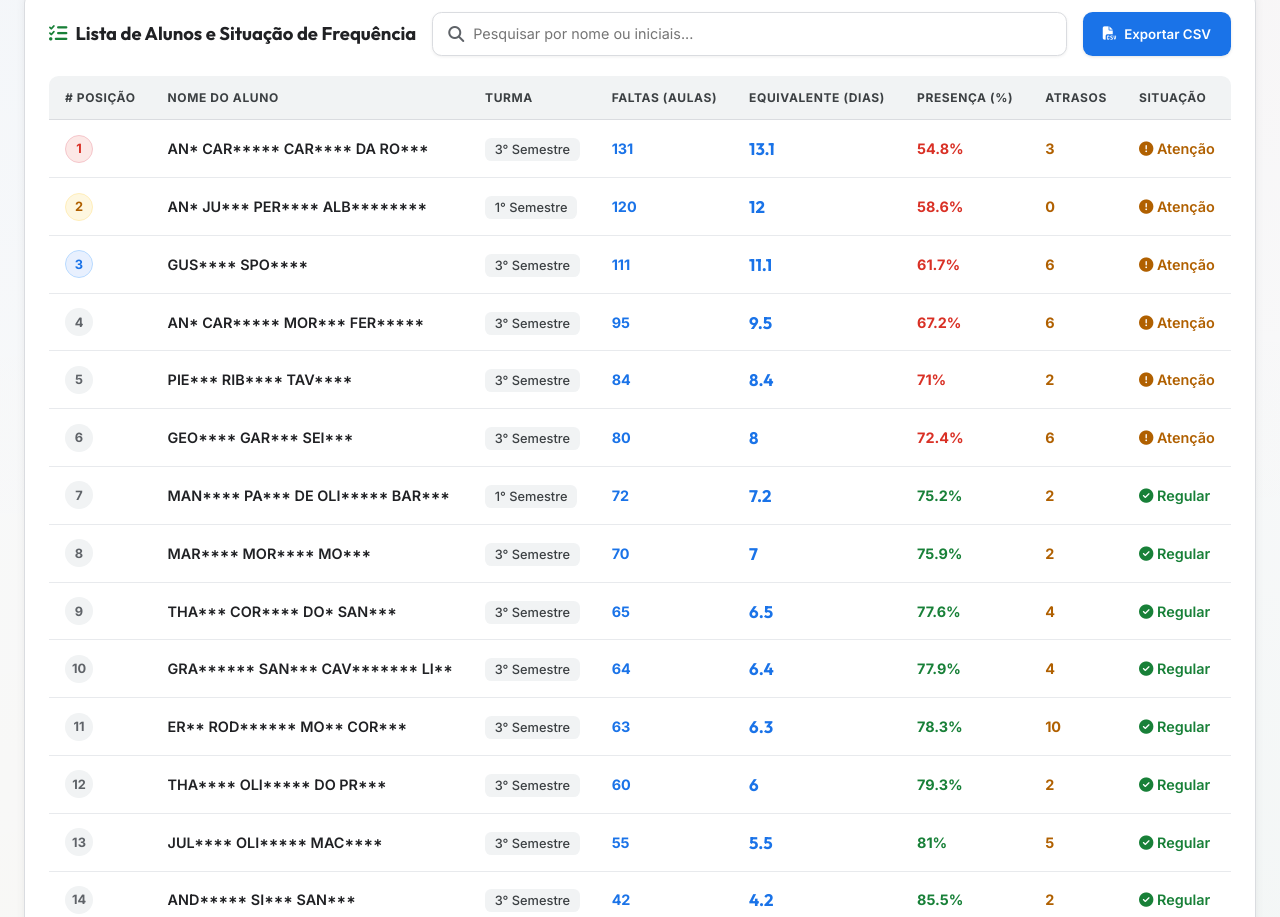
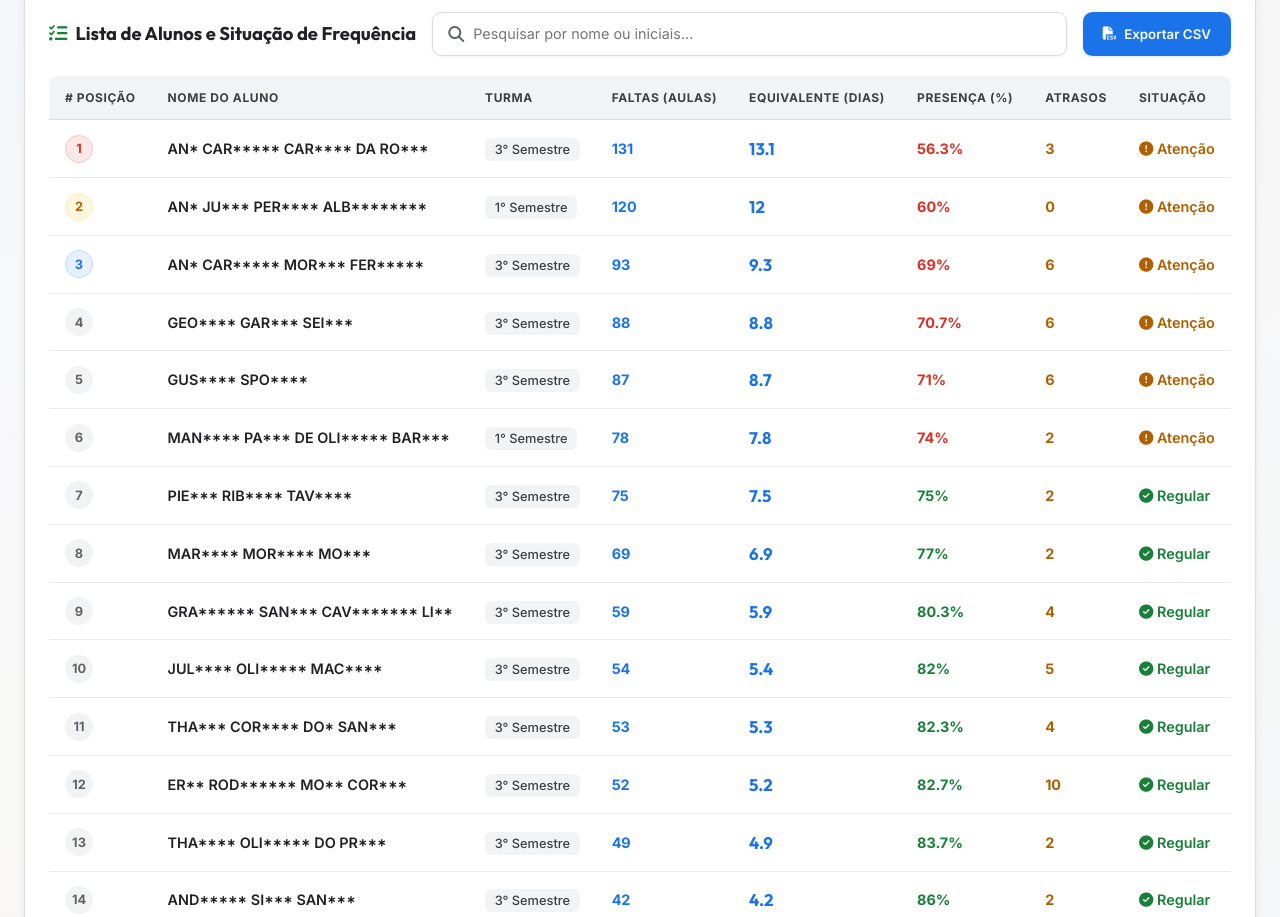
Before and after one commit to marcaumdev/ChamadaAprendizagem, a plain HTML site: page index.html in a window 1280 px wide. Shown: the part 994-1911 px from the top of the page. Drawn offline with nearby package versions, Linux system fonts and the light colour scheme.

Commit message:
Auto update dashboard data: 17/11/2026 09:11:06

```diff
--- a/dashboard/data.json
+++ b/dashboard/data.json
@@ -1,17 +1,17 @@
 {
   "metadata": {
-    "atualizado_em": "13/11/2026 17:01:06",
-    "data_execucao": "13/11/2026",
+    "atualizado_em": "17/11/2026 09:11:06",
+    "data_execucao": "17/11/2026",
     "total_registros": 29,
     "turmas_disponiveis": [
       "1° Semestre",
       "3° Semestre"
     ],
-    "dias_decorridos": 29,
-    "aulas_decorridas": 290,
+    "dias_decorridos": 30,
+    "aulas_decorridas": 300,
     "total_dias_curso": 40,
     "total_aulas_curso": 400,
-    "proxima_aula": "16/11/2026"
+    "proxima_aula": "23/11/2026"
   },
   "kpis": [
     {
@@ -23,14 +23,14 @@
     },
     {
       "titulo": "Aulas Ministradas",
-      "valor": "290 de 400 Aulas",
-      "subtexto": "29 de 40 Dias de aula ocorridos até hoje",
+      "valor": "300 de 400 Aulas",
+      "subtexto": "30 de 40 Dias de aula ocorridos até hoje",
       "icone": "fa-calendar-check",
       "cor": "purple"
     },
     {
       "titulo": "Frequência Média Geral",
-      "valor": "84.0%",
+      "valor": "85.3%",
       "subtexto": "Presença média dos alunos Google",
       "icone": "fa-chart-line",
       "cor": "blue"
@@ -50,7 +50,7 @@
       "Google": "Sim",
       "Faltas_Aulas": 131,
       "Faltas_Dias": 13.1,
-      "Presenca_Pct": 54.8,
+      "Presenca_Pct": 56.3,
       "Atrasos": 3,
       "Situacao": "Atenção (50-74%)",
       "Nivel": "atencao"
@@ -61,8 +61,30 @@
       "Google": "Sim",
       "Faltas_Aulas": 120,
       "Faltas_Dias": 12.0,
-      "Presenca_Pct": 58.6,
+      "Presenca_Pct": 60.0,
       "Atrasos": 0,
+      "Situacao": "Atenção (50-74%)",
+      "Nivel": "atencao"
+    },
+    {
+      "Nome": "AN* CAR***** MOR*** FER*****",
+      "Turma": "3° Semestre",
+      "Google": "Sim",
+      "Faltas_Aulas": 93,
+      "Faltas_Dias": 9.3,
+      "Presenca_Pct": 69.0,
+      "Atrasos": 6,
+      "Situacao": "Atenção (50-74%)",
+      "Nivel": "atencao"
+    },
+    {
+      "Nome": "GEO**** GAR*** SEI***",
+      "Turma": "3° Semestre",
+      "Google": "Sim",
+      "Faltas_Aulas": 88,
+      "Faltas_Dias": 8.8,
+      "Presenca_Pct": 70.7,
+      "Atrasos": 6,
       "Situacao": "Atenção (50-74%)",
       "Nivel": "atencao"
     },
@@ -70,42 +92,9 @@
       "Nome": "GUS**** SPO****",
       "Turma": "3° Semestre",
       "Google": "Sim",
-      "Faltas_Aulas": 111,
-      "Faltas_Dias": 11.1,
-      "Presenca_Pct": 61.7,
-      "Atrasos": 6,
-      "Situacao": "Atenção (50-74%)",
-      "Nivel": "atencao"
-    },
-    {
-      "Nome": "AN* CAR***** MOR*** FER*****",
-      "Turma": "3° Semestre",
-      "Google": "Sim",
-      "Faltas_Aulas": 95,
-      "Faltas_Dias": 9.5,
-      "Presenca_Pct": 67.2,
-      "Atrasos": 6,
-      "Situacao": "Atenção (50-74%)",
-      "Nivel": "atencao"
-    },
-    {
-      "Nome": "PIE*** RIB**** TAV****",
-      "Turma": "3° Semestre",
-      "Google": "Sim",
-      "Faltas_Aulas": 84,
-      "Faltas_Dias": 8.4,
+      "Faltas_Aulas": 87,
+      "Faltas_Dias": 8.7,
       "Presenca_Pct": 71.0,
-      "Atrasos": 2,
-      "Situacao": "Atenção (50-74%)",
-      "Nivel": "atencao"
-    },
-    {
-      "Nome": "GEO**** GAR*** SEI***",
-      "Turma": "3° Semestre",
-      "Google": "Sim",
-      "Faltas_Aulas": 80,
-      "Faltas_Dias": 8.0,
-      "Presenca_Pct": 72.4,
       "Atrasos": 6,
       "Situacao": "Atenção (50-74%)",
       "Nivel": "atencao"
@@ -114,9 +103,20 @@
       "Nome": "MAN**** PA*** DE OLI***** BAR***",
       "Turma": "1° Semestre",
       "Google": "Sim",
-      "Faltas_Aulas": 72,
-      "Faltas_Dias": 7.2,
-      "Presenca_Pct": 75.2,
+      "Faltas_Aulas": 78,
+      "Faltas_Dias": 7.8,
+      "Presenca_Pct": 74.0,
+      "Atrasos": 2,
+      "Situacao": "Atenção (50-74%)",
+      "Nivel": "atencao"
+    },
+    {
+      "Nome": "PIE*** RIB**** TAV****",
+      "Turma": "3° Semestre",
+      "Google": "Sim",
+      "Faltas_Aulas": 75,
+      "Faltas_Dias": 7.5,
+      "Presenca_Pct": 75.0,
       "Atrasos": 2,
       "Situacao": "Regular (≥ 75%)",
       "Nivel": "normal"
@@ -125,10 +125,32 @@
       "Nome": "MAR**** MOR**** MO***",
       "Turma": "3° Semestre",
       "Google": "Sim",
-      "Faltas_Aulas": 70,
-      "Faltas_Dias": 7.0,
-      "Presenca_Pct": 75.9,
+      "Faltas_Aulas": 69,
+      "Faltas_Dias": 6.9,
+      "Presenca_Pct": 77.0,
       "Atrasos": 2,
+      "Situacao": "Regular (≥ 75%)",
+      "Nivel": "normal"
+    },
+    {
+      "Nome": "GRA****** SAN*** CAV******* LI**",
+      "Turma": "3° Semestre",
+      "Google": "Sim",
+      "Faltas_Aulas": 59,
+      "Faltas_Dias": 5.9,
+      "Presenca_Pct": 80.3,
+      "Atrasos": 4,
+      "Situacao": "Regular (≥ 75%)",
+      "Nivel": "normal"
+    },
+    {
+      "Nome": "JUL**** OLI***** MAC****",
+      "Turma": "3° Semestre",
+      "Google": "Sim",
+      "Faltas_Aulas": 54,
+      "Faltas_Dias": 5.4,
+      "Presenca_Pct": 82.0,
+      "Atrasos": 5,
       "Situacao": "Regular (≥ 75%)",
       "Nivel": "normal"
     },
@@ -136,20 +158,9 @@
       "Nome": "THA*** COR**** DO* SAN***",
       "Turma": "3° Semestre",
       "Google": "Sim",
-      "Faltas_Aulas": 65,
-      "Faltas_Dias": 6.5,
-      "Presenca_Pct": 77.6,
-      "Atrasos": 4,
-      "Situacao": "Regular (≥ 75%)",
-      "Nivel": "normal"
-    },
-    {
-      "Nome": "GRA****** SAN*** CAV******* LI**",
-      "Turma": "3° Semestre",
-      "Google": "Sim",
-      "Faltas_Aulas": 64,
-      "Faltas_Dias": 6.4,
-      "Presenca_Pct": 77.9,
+      "Faltas_Aulas": 53,
+      "Faltas_Dias": 5.3,
+      "Presenca_Pct": 82.3,
       "Atrasos": 4,
       "Situacao": "Regular (≥ 75%)",
       "Nivel": "normal"
@@ -158,9 +169,9 @@
       "Nome": "ER** ROD****** MO** COR***",
       "Turma": "3° Semestre",
       "Google": "Sim",
-      "Faltas_Aulas": 63,
-      "Faltas_Dias": 6.3,
-      "Presenca_Pct": 78.3,
+      "Faltas_Aulas": 52,
+      "Faltas_Dias": 5.2,
+      "Presenca_Pct": 82.7,
       "Atrasos": 10,
       "Situacao": "Regular (≥ 75%)",
       "Nivel": "normal"
@@ -169,21 +180,10 @@
       "Nome": "THA**** OLI***** DO PR***",
       "Turma": "3° Semestre",
       "Google": "Sim",
-      "Faltas_Aulas": 60,
-      "Faltas_Dias": 6.0,
-      "Presenca_Pct": 79.3,
+      "Faltas_Aulas": 49,
+      "Faltas_Dias": 4.9,
+      "Presenca_Pct": 83.7,
       "Atrasos": 2,
-      "Situacao": "Regular (≥ 75%)",
-      "Nivel": "normal"
-    },
-    {
-      "Nome": "JUL**** OLI***** MAC****",
-      "Turma": "3° Semestre",
-      "Google": "Sim",
-      "Faltas_Aulas": 55,
-      "Faltas_Dias": 5.5,
-      "Presenca_Pct": 81.0,
-      "Atrasos": 5,
       "Situacao": "Regular (≥ 75%)",
       "Nivel": "normal"
     },
@@ -193,7 +193,7 @@
       "Google": "Sim",
       "Faltas_Aulas": 42,
       "Faltas_Dias": 4.2,
-      "Presenca_Pct": 85.5,
+      "Presenca_Pct": 86.0,
       "Atrasos": 2,
       "Situacao": "Regular (≥ 75%)",
       "Nivel": "normal"
@@ -204,7 +204,7 @@
       "Google": "Sim",
       "Faltas_Aulas": 40,
       "Faltas_Dias": 4.0,
-      "Presenca_Pct": 86.2,
+      "Presenca_Pct": 86.7,
       "Atrasos": 10,
       "Situacao": "Regular (≥ 75%)",
       "Nivel": "normal"
@@ -215,7 +215,7 @@
       "Google": "Sim",
       "Faltas_Aulas": 34,
       "Faltas_Dias": 3.4,
-      "Presenca_Pct": 88.3,
+      "Presenca_Pct": 88.7,
       "Atrasos": 8,
       "Situacao": "Regular (≥ 75%)",
       "Nivel": "normal"
@@ -224,9 +224,9 @@
       "Nome": "LU*** FRA*** DA SI***",
       "Turma": "3° Semestre",
       "Google": "Sim",
-      "Faltas_Aulas": 28,
-      "Faltas_Dias": 2.8,
-      "Presenca_Pct": 90.3,
+      "Faltas_Aulas": 26,
+      "Faltas_Dias": 2.6,
+      "Presenca_Pct": 91.3,
       "Atrasos": 8,
       "Situacao": "Regular (≥ 75%)",
       "Nivel": "normal"
@@ -237,7 +237,7 @@
       "Google": "Sim",
       "Faltas_Aulas": 24,
       "Faltas_Dias": 2.4,
-      "Presenca_Pct": 91.7,
+      "Presenca_Pct": 92.0,
       "Atrasos": 1,
       "Situacao": "Regular (≥ 75%)",
       "Nivel": "normal"
@@ -246,9 +246,9 @@
       "Nome": "ART*** LUC*** ARA***",
       "Turma": "3° Semestre",
       "Google": "Sim",
-      "Faltas_Aulas": 22,
-      "Faltas_Dias": 2.2,
-      "Presenca_Pct": 92.4,
+      "Faltas_Aulas": 23,
+      "Faltas_Dias": 2.3,
+      "Presenca_Pct": 92.3,
       "Atrasos": 4,
       "Situacao": "Regular (≥ 75%)",
       "Nivel": "normal"
@@ -259,7 +259,7 @@
       "Google": "Sim",
       "Faltas_Aulas": 20,
       "Faltas_Dias": 2.0,
-      "Presenca_Pct": 93.1,
+      "Presenca_Pct": 93.3,
       "Atrasos": 2,
       "Situacao": "Regular (≥ 75%)",
       "Nivel": "normal"
@@ -270,7 +270,7 @@
       "Google": "Sim",
       "Faltas_Aulas": 15,
       "Faltas_Dias": 1.5,
-      "Presenca_Pct": 94.8,
+      "Presenca_Pct": 95.0,
       "Atrasos": 1,
       "Situacao": "Regular (≥ 75%)",
       "Nivel": "normal"
@@ -279,9 +279,9 @@
       "Nome": "MA*** EDU**** AMA*** SAN***",
       "Turma": "3° Semestre",
       "Google": "Sim",
-      "Faltas_Aulas": 12,
-      "Faltas_Dias": 1.2,
-      "Presenca_Pct": 95.9,
+      "Faltas_Aulas": 14,
+      "Faltas_Dias": 1.4,
+      "Presenca_Pct": 95.3,
       "Atrasos": 2,
       "Situacao": "Regular (≥ 75%)",
       "Nivel": "normal"
@@ -292,7 +292,7 @@
       "Google": "Sim",
       "Faltas_Aulas": 10,
       "Faltas_Dias": 1.0,
-      "Presenca_Pct": 96.6,
+      "Presenca_Pct": 96.7,
       "Atrasos": 3,
       "Situacao": "Regular (≥ 75%)",
       "Nivel": "normal"
@@ -303,7 +303,7 @@
       "Google": "Sim",
       "Faltas_Aulas": 10,
       "Faltas_Dias": 1.0,
-      "Presenca_Pct": 96.6,
+      "Presenca_Pct": 96.7,
       "Atrasos": 1,
       "Situacao": "Regular (≥ 75%)",
       "Nivel": "normal"
@@ -314,7 +314,7 @@
       "Google": "Sim",
       "Faltas_Aulas": 9,
       "Faltas_Dias": 0.9,
-      "Presenca_Pct": 96.9,
+      "Presenca_Pct": 97.0,
       "Atrasos": 2,
       "Situacao": "Regular (≥ 75%)",
       "Nivel": "normal"
--- a/index.html
+++ b/index.html
@@ -717,18 +717,18 @@
   <script>
     let rawData = {
   "metadata": {
-    "atualizado_em": "13/11/2026 17:01:06",
-    "data_execucao": "13/11/2026",
+    "atualizado_em": "17/11/2026 09:11:06",
+    "data_execucao": "17/11/2026",
     "total_registros": 29,
     "turmas_disponiveis": [
       "1° Semestre",
       "3° Semestre"
     ],
-    "dias_decorridos": 29,
-    "aulas_decorridas": 290,
+    "dias_decorridos": 30,
+    "aulas_decorridas": 300,
     "total_dias_curso": 40,
     "total_aulas_curso": 400,
-    "proxima_aula": "16/11/2026"
+    "proxima_aula": "23/11/2026"
   },
   "kpis": [
     {
@@ -740,14 +740,14 @@
     },
     {
       "titulo": "Aulas Ministradas",
-      "valor": "290 de 400 Aulas",
-      "subtexto": "29 de 40 Dias de aula ocorridos até hoje",
+      "valor": "300 de 400 Aulas",
+      "subtexto": "30 de 40 Dias de aula ocorridos até hoje",
       "icone": "fa-calendar-check",
       "cor": "purple"
     },
     {
       "titulo": "Frequência Média Geral",
-      "valor": "84.0%",
+      "valor": "85.3%",
       "subtexto": "Presença média dos alunos Google",
       "icone": "fa-chart-line",
       "cor": "blue"
@@ -767,7 +767,7 @@
       "Google": "Sim",
       "Faltas_Aulas": 131,
       "Faltas_Dias": 13.1,
-      "Presenca_Pct": 54.8,
+      "Presenca_Pct": 56.3,
       "Atrasos": 3,
       "Situacao": "Atenção (50-74%)",
       "Nivel": "atencao"
@@ -778,8 +778,30 @@
       "Google": "Sim",
       "Faltas_Aulas": 120,
       "Faltas_Dias": 12.0,
-      "Presenca_Pct": 58.6,
+      "Presenca_Pct": 60.0,
       "Atrasos": 0,
+      "Situacao": "Atenção (50-74%)",
+      "Nivel": "atencao"
+    },
+    {
+      "Nome": "AN* CAR***** MOR*** FER*****",
+      "Turma": "3° Semestre",
+      "Google": "Sim",
+      "Faltas_Aulas": 93,
+      "Faltas_Dias": 9.3,
+      "Presenca_Pct": 69.0,
+      "Atrasos": 6,
+      "Situacao": "Atenção (50-74%)",
+      "Nivel": "atencao"
+    },
+    {
+      "Nome": "GEO**** GAR*** SEI***",
+      "Turma": "3° Semestre",
+      "Google": "Sim",
+      "Faltas_Aulas": 88,
+      "Faltas_Dias": 8.8,
+      "Presenca_Pct": 70.7,
+      "Atrasos": 6,
       "Situacao": "Atenção (50-74%)",
       "Nivel": "atencao"
     },
@@ -787,42 +809,9 @@
       "Nome": "GUS**** SPO****",
       "Turma": "3° Semestre",
       "Google": "Sim",
-      "Faltas_Aulas": 111,
-      "Faltas_Dias": 11.1,
-      "Presenca_Pct": 61.7,
-      "Atrasos": 6,
-      "Situacao": "Atenção (50-74%)",
-      "Nivel": "atencao"
-    },
-    {
-      "Nome": "AN* CAR***** MOR*** FER*****",
-      "Turma": "3° Semestre",
-      "Google": "Sim",
-      "Faltas_Aulas": 95,
-      "Faltas_Dias": 9.5,
-      "Presenca_Pct": 67.2,
-      "Atrasos": 6,
-      "Situacao": "Atenção (50-74%)",
-      "Nivel": "atencao"
-    },
-    {
-      "Nome": "PIE*** RIB**** TAV****",
-      "Turma": "3° Semestre",
-      "Google": "Sim",
-      "Faltas_Aulas": 84,
-      "Faltas_Dias": 8.4,
+      "Faltas_Aulas": 87,
+      "Faltas_Dias": 8.7,
       "Presenca_Pct": 71.0,
-      "Atrasos": 2,
-      "Situacao": "Atenção (50-74%)",
-      "Nivel": "atencao"
-    },
-    {
-      "Nome": "GEO**** GAR*** SEI***",
-      "Turma": "3° Semestre",
-      "Google": "Sim",
-      "Faltas_Aulas": 80,
-      "Faltas_Dias": 8.0,
-      "Presenca_Pct": 72.4,
       "Atrasos": 6,
       "Situacao": "Atenção (50-74%)",
       "Nivel": "atencao"
@@ -831,9 +820,20 @@
       "Nome": "MAN**** PA*** DE OLI***** BAR***",
       "Turma": "1° Semestre",
       "Google": "Sim",
-      "Faltas_Aulas": 72,
-      "Faltas_Dias": 7.2,
-      "Presenca_Pct": 75.2,
+      "Faltas_Aulas": 78,
+      "Faltas_Dias": 7.8,
+      "Presenca_Pct": 74.0,
+      "Atrasos": 2,
+      "Situacao": "Atenção (50-74%)",
+      "Nivel": "atencao"
+    },
+    {
+      "Nome": "PIE*** RIB**** TAV****",
+      "Turma": "3° Semestre",
+      "Google": "Sim",
+      "Faltas_Aulas": 75,
+      "Faltas_Dias": 7.5,
+      "Presenca_Pct": 75.0,
       "Atrasos": 2,
       "Situacao": "Regular (≥ 75%)",
       "Nivel": "normal"
@@ -842,10 +842,32 @@
       "Nome": "MAR**** MOR**** MO***",
       "Turma": "3° Semestre",
       "Google": "Sim",
-      "Faltas_Aulas": 70,
-      "Faltas_Dias": 7.0,
-      "Presenca_Pct": 75.9,
+      "Faltas_Aulas": 69,
+      "Faltas_Dias": 6.9,
+      "Presenca_Pct": 77.0,
       "Atrasos": 2,
+      "Situacao": "Regular (≥ 75%)",
+      "Nivel": "normal"
+    },
+    {
+      "Nome": "GRA****** SAN*** CAV******* LI**",
+      "Turma": "3° Semestre",
+      "Google": "Sim",
+      "Faltas_Aulas": 59,
+      "Faltas_Dias": 5.9,
+      "Presenca_Pct": 80.3,
+      "Atrasos": 4,
+      "Situacao": "Regular (≥ 75%)",
+      "Nivel": "normal"
+    },
+    {
+      "Nome": "JUL**** OLI***** MAC****",
+      "Turma": "3° Semestre",
+      "Google": "Sim",
+      "Faltas_Aulas": 54,
+      "Faltas_Dias": 5.4,
+      "Presenca_Pct": 82.0,
+      "Atrasos": 5,
       "Situacao": "Regular (≥ 75%)",
       "Nivel": "normal"
     },
@@ -853,20 +875,9 @@
       "Nome": "THA*** COR**** DO* SAN***",
       "Turma": "3° Semestre",
       "Google": "Sim",
-      "Faltas_Aulas": 65,
-      "Faltas_Dias": 6.5,
-      "Presenca_Pct": 77.6,
-      "Atrasos": 4,
-      "Situacao": "Regular (≥ 75%)",
-      "Nivel": "normal"
-    },
-    {
-      "Nome": "GRA****** SAN*** CAV******* LI**",
-      "Turma": "3° Semestre",
-      "Google": "Sim",
-      "Faltas_Aulas": 64,
-      "Faltas_Dias": 6.4,
-      "Presenca_Pct": 77.9,
+      "Faltas_Aulas": 53,
+      "Faltas_Dias": 5.3,
+      "Presenca_Pct": 82.3,
       "Atrasos": 4,
       "Situacao": "Regular (≥ 75%)",
       "Nivel": "normal"
@@ -875,9 +886,9 @@
       "Nome": "ER** ROD****** MO** COR***",
       "Turma": "3° Semestre",
       "Google": "Sim",
-      "Faltas_Aulas": 63,
-      "Faltas_Dias": 6.3,
-      "Presenca_Pct": 78.3,
+      "Faltas_Aulas": 52,
+      "Faltas_Dias": 5.2,
+      "Presenca_Pct": 82.7,
       "Atrasos": 10,
       "Situacao": "Regular (≥ 75%)",
       "Nivel": "normal"
@@ -886,21 +897,10 @@
       "Nome": "THA**** OLI***** DO PR***",
       "Turma": "3° Semestre",
       "Google": "Sim",
-      "Faltas_Aulas": 60,
-      "Faltas_Dias": 6.0,
-      "Presenca_Pct": 79.3,
+      "Faltas_Aulas": 49,
+      "Faltas_Dias": 4.9,
+      "Presenca_Pct": 83.7,
       "Atrasos": 2,
-      "Situacao": "Regular (≥ 75%)",
-      "Nivel": "normal"
-    },
-    {
-      "Nome": "JUL**** OLI***** MAC****",
-      "Turma": "3° Semestre",
-      "Google": "Sim",
-      "Faltas_Aulas": 55,
-      "Faltas_Dias": 5.5,
-      "Presenca_Pct": 81.0,
-      "Atrasos": 5,
       "Situacao": "Regular (≥ 75%)",
       "Nivel": "normal"
     },
@@ -910,7 +910,7 @@
       "Google": "Sim",
       "Faltas_Aulas": 42,
       "Faltas_Dias": 4.2,
-      "Presenca_Pct": 85.5,
+      "Presenca_Pct": 86.0,
       "Atrasos": 2,
       "Situacao": "Regular (≥ 75%)",
       "Nivel": "normal"
@@ -921,7 +921,7 @@
       "Google": "Sim",
       "Faltas_Aulas": 40,
       "Faltas_Dias": 4.0,
-      "Presenca_Pct": 86.2,
+      "Presenca_Pct": 86.7,
       "Atrasos": 10,
       "Situacao": "Regular (≥ 75%)",
       "Nivel": "normal"
@@ -932,7 +932,7 @@
       "Google": "Sim",
       "Faltas_Aulas": 34,
       "Faltas_Dias": 3.4,
-      "Presenca_Pct": 88.3,
+      "Presenca_Pct": 88.7,
       "Atrasos": 8,
       "Situacao": "Regular (≥ 75%)",
       "Nivel": "normal"
@@ -941,9 +941,9 @@
       "Nome": "LU*** FRA*** DA SI***",
       "Turma": "3° Semestre",
       "Google": "Sim",
-      "Faltas_Aulas": 28,
-      "Faltas_Dias": 2.8,
-      "Presenca_Pct": 90.3,
+      "Faltas_Aulas": 26,
+      "Faltas_Dias": 2.6,
+      "Presenca_Pct": 91.3,
       "Atrasos": 8,
       "Situacao": "Regular (≥ 75%)",
       "Nivel": "normal"
@@ -954,7 +954,7 @@
       "Google": "Sim",
       "Faltas_Aulas": 24,
       "Faltas_Dias": 2.4,
-      "Presenca_Pct": 91.7,
+      "Presenca_Pct": 92.0,
       "Atrasos": 1,
       "Situacao": "Regular (≥ 75%)",
       "Nivel": "normal"
@@ -963,9 +963,9 @@
       "Nome": "ART*** LUC*** ARA***",
       "Turma": "3° Semestre",
       "Google": "Sim",
-      "Faltas_Aulas": 22,
-      "Faltas_Dias": 2.2,
-      "Presenca_Pct": 92.4,
+      "Faltas_Aulas": 23,
+      "Faltas_Dias": 2.3,
+      "Presenca_Pct": 92.3,
       "Atrasos": 4,
       "Situacao": "Regular (≥ 75%)",
       "Nivel": "normal"
@@ -976,7 +976,7 @@
       "Google": "Sim",
       "Faltas_Aulas": 20,
       "Faltas_Dias": 2.0,
-      "Presenca_Pct": 93.1,
+      "Presenca_Pct": 93.3,
       "Atrasos": 2,
       "Situacao": "Regular (≥ 75%)",
       "Nivel": "normal"
@@ -987,7 +987,7 @@
       "Google": "Sim",
       "Faltas_Aulas": 15,
       "Faltas_Dias": 1.5,
-      "Presenca_Pct": 94.8,
+      "Presenca_Pct": 95.0,
       "Atrasos": 1,
       "Situacao": "Regular (≥ 75%)",
       "Nivel": "normal"
@@ -996,9 +996,9 @@
       "Nome": "MA*** EDU**** AMA*** SAN***",
       "Turma": "3° Semestre",
       "Google": "Sim",
-      "Faltas_Aulas": 12,
-      "Faltas_Dias": 1.2,
-      "Presenca_Pct": 95.9,
+      "Faltas_Aulas": 14,
+      "Faltas_Dias": 1.4,
+      "Presenca_Pct": 95.3,
       "Atrasos": 2,
       "Situacao": "Regular (≥ 75%)",
       "Nivel": "normal"
@@ -1009,7 +1009,7 @@
       "Google": "Sim",
       "Faltas_Aulas": 10,
       "Faltas_Dias": 1.0,
-      "Presenca_Pct": 96.6,
+      "Presenca_Pct": 96.7,
       "Atrasos": 3,
       "Situacao": "Regular (≥ 75%)",
       "Nivel": "normal"
@@ -1020,7 +1020,7 @@
       "Google": "Sim",
       "Faltas_Aulas": 10,
       "Faltas_Dias": 1.0,
-      "Presenca_Pct": 96.6,
+      "Presenca_Pct": 96.7,
       "Atrasos": 1,
       "Situacao": "Regular (≥ 75%)",
       "Nivel": "normal"
@@ -1031,7 +1031,7 @@
       "Google": "Sim",
       "Faltas_Aulas": 9,
       "Faltas_Dias": 0.9,
-      "Presenca_Pct": 96.9,
+      "Presenca_Pct": 97.0,
       "Atrasos": 2,
       "Situacao": "Regular (≥ 75%)",
       "Nivel": "normal"
```
